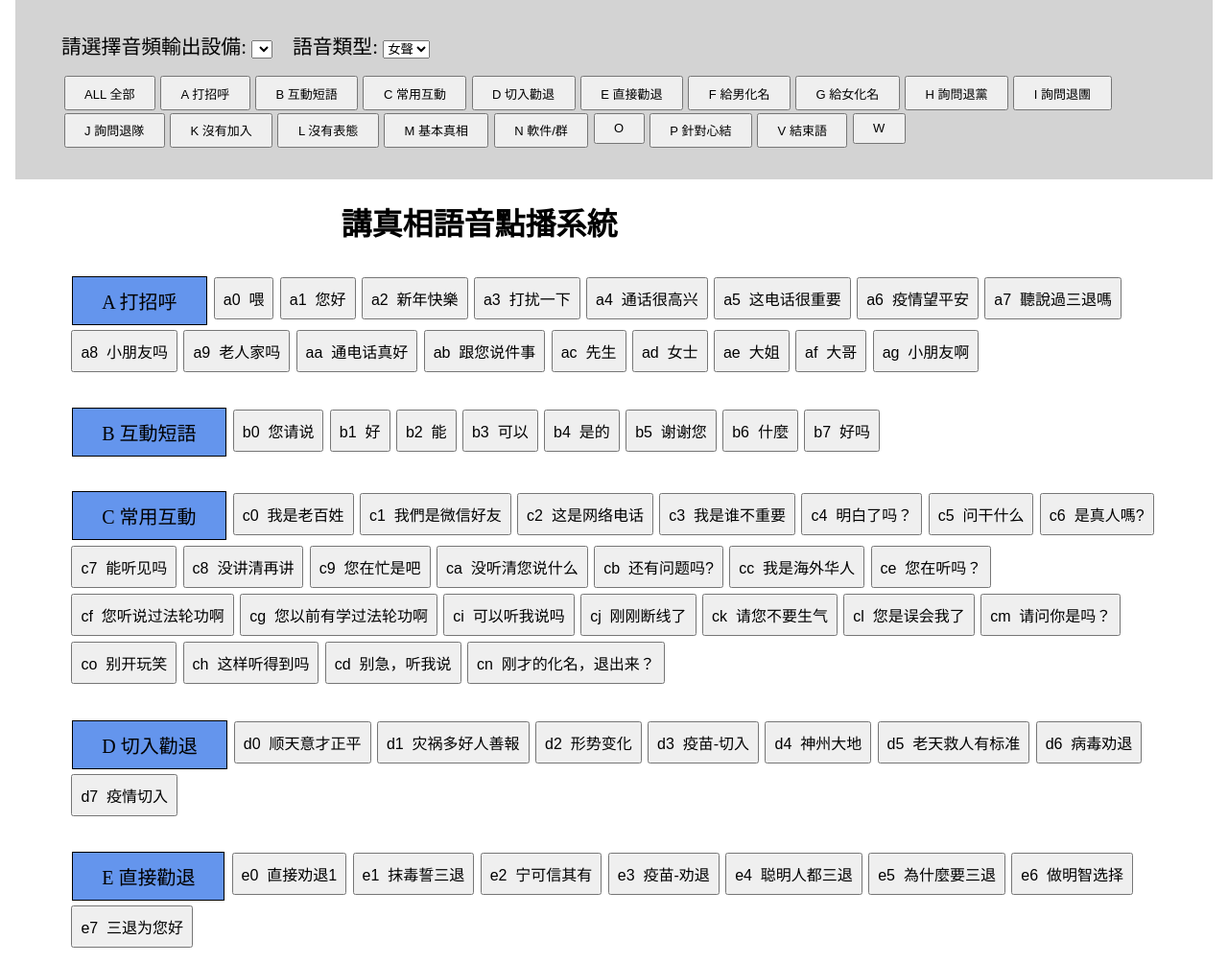
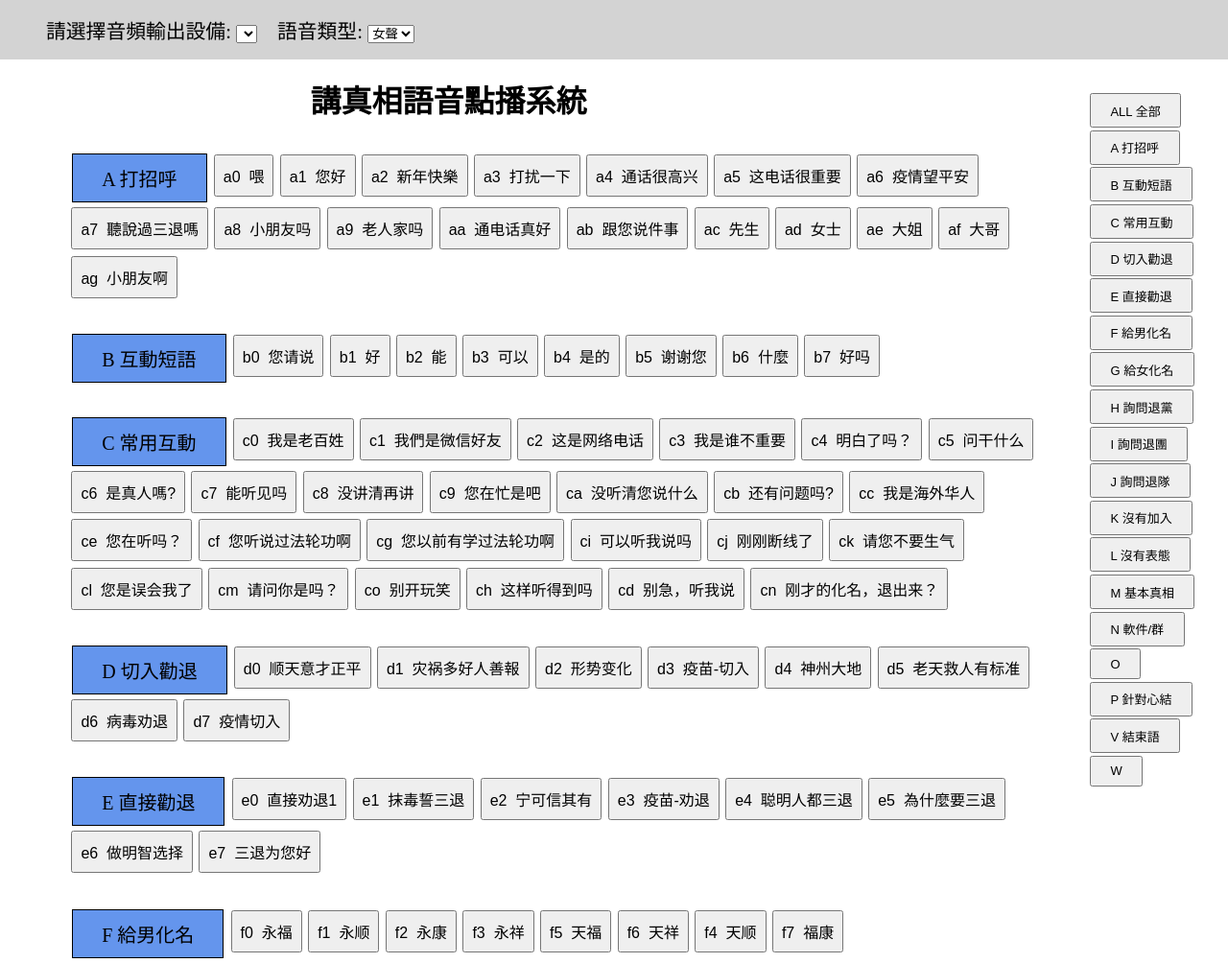
Before and after one commit to AmenZhou/rtc-unicorn, a React app: page / in a window 1280 px wide. Shown: the top 1004 px of the page at 96% size. Built offline with nearby package versions, Linux system fonts and the light colour scheme.

Commit message:
Add sidebar

```diff
--- a/css/main.css
+++ b/css/main.css
@@ -13,11 +13,11 @@
 }
 
 .phrase-buttons {
-  margin-top: 11em;
+  margin: 5em 8em 0 0;
 }
 
 .phrase-buttons h1 {
-  padding: 1em 0 0 0;
+  margin: 5em 8em 0 0;
   width: 50%;
   margin: auto;
 }
@@ -67,9 +67,15 @@
 
 .menu-bar {
   background-color: lightgray;
-  padding: 1em 3em;
+  padding: 0 3em;
   position: fixed;
   top: 0;
-  left: 1em;
+  left: 0;
+  right: 0;
+}
+
+.side-bar {
+  position: fixed;
   right: 1em;
+  margin: 1em;
 }
--- a/js/components/menu_bar/menu_bar.js
+++ b/js/components/menu_bar/menu_bar.js
@@ -1,18 +1,18 @@
-import React from 'react'
+import React, { Fragment } from 'react'
 import DeviceSelection from './device_selection'
-import GroupSelection from './group_selection'
+import SideBar from './side_bar'
 import VoiceTypeSelection from './voice_type_selection'
 
 const MenuBar = (props) => (
-  <div className="menu-bar">
-    <div className='menu-row'>
-      <DeviceSelection />
-      <VoiceTypeSelection {...props} />
+  <Fragment>
+    <div className="menu-bar">
+      <div className='menu-row'>
+        <DeviceSelection />
+        <VoiceTypeSelection {...props} />
+      </div>
     </div>
-    <div className='menu-row'>
-      <GroupSelection {...props} />
-    </div>
-  </div>
+    <SideBar {...props} />
+  </Fragment>
 )
 
 export default MenuBar;
--- /dev/null
+++ b/js/components/menu_bar/side_bar.js
@@ -0,0 +1,10 @@
+import React from 'react'
+import GroupSelection from './group_selection';
+
+const SideBar = (props) => (
+  <div className='side-bar'>
+    <GroupSelection {...props} />
+  </div>
+)
+
+export default SideBar;
```
